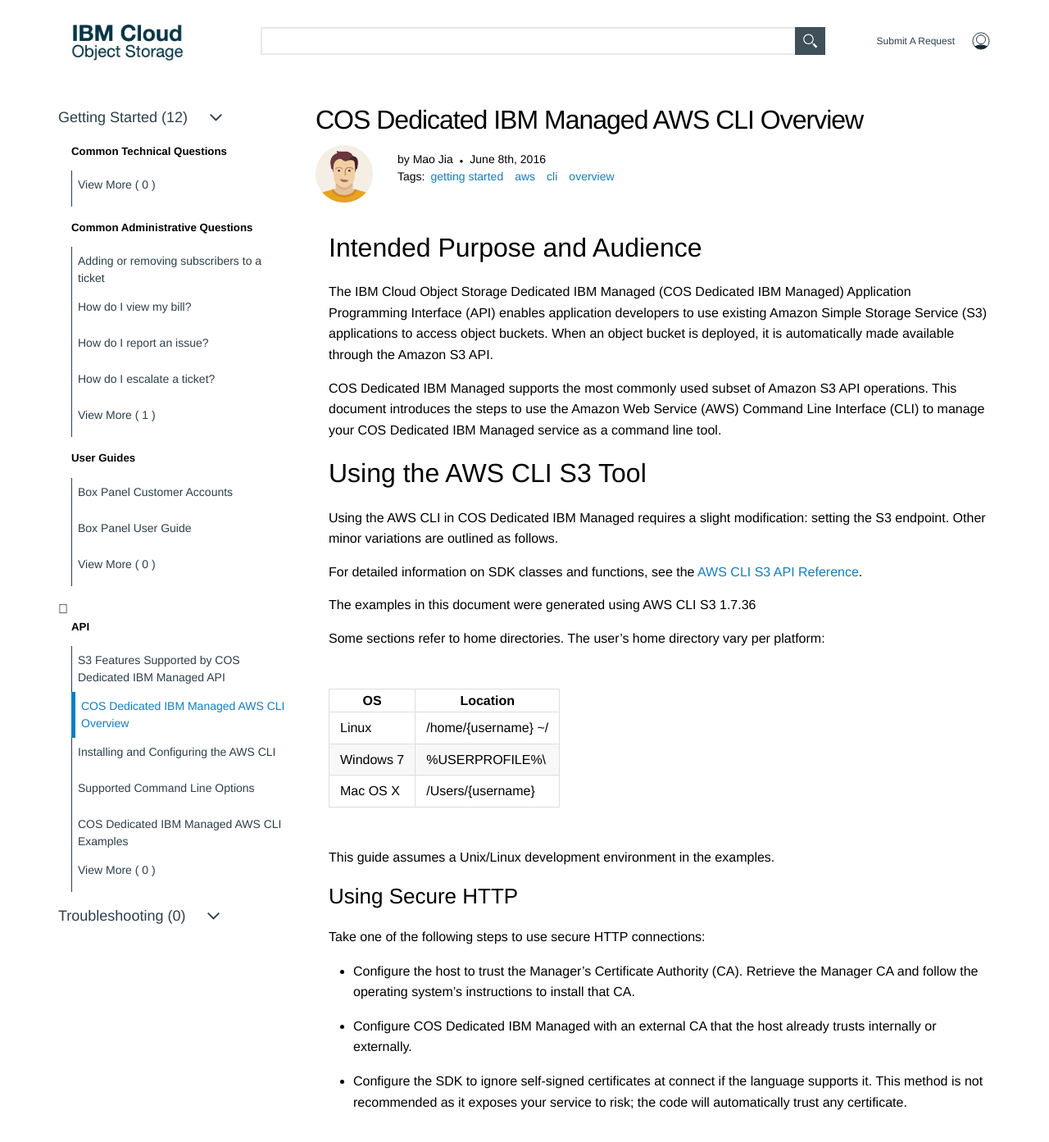
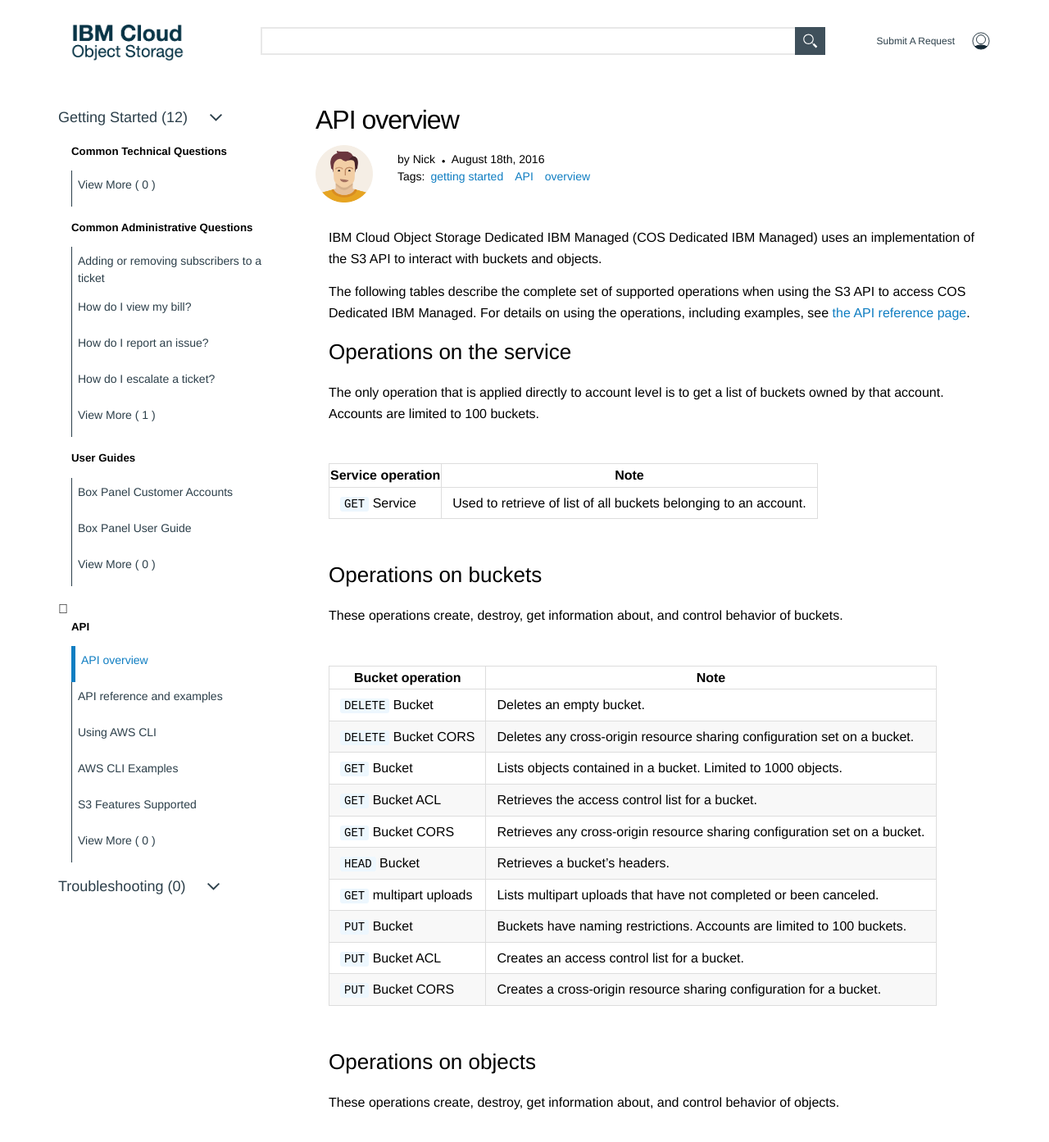
Before and after one commit to nglange/help-documentation, a Jekyll site: the page built from _api/Overview.md, in a window 1280 px wide and 1400 px high. Shown: the top 1393 px of the window at 82% size. Built offline with Jekyll 4.4.1, drawn with Linux system fonts in a browser that asks for light colours; some of the changed text lies outside the part shown.

Commit message:
Update API docs
Added the public API docs and modified the structure of the API section

````diff
--- a/_api/Config_AWS_CLI.md
+++ b/_api/CLI_Overview.md
@@ -1,15 +1,61 @@
 ---
 layout: page
-title:  "Installing and Configuring the AWS CLI"
+title:  "Using AWS CLI"
 featured: true
 weight: 3
-tags: [getting started, api, install, configure, AWS, CLI]
+tags: [getting started, aws, cli, overview]
 author: Mao Jia
 dateAdded: June 8th, 2016
 ---
 
+## Table of Contents
+* [Overview](#overview)
+* [Installing the AWS CLI](#installing-cli)
+* [Configuring Authentication](#configuring-authentication)
+* [Configuring the Storage Endpoint](#configuring-storage-endpoint)
+* [Using Other Options](#other-options)
+* [Supported Command Line Options](#supported-command-line)
+
+## Overview
+{: #overview}
+
+The IBM Cloud Object Storage Dedicated IBM Managed (COS Dedicated IBM Managed) Application Programming Interface (API) enables application developers to use existing Amazon Simple Storage Service (S3) applications to access object buckets. When an object bucket is deployed, it is automatically made available through the Amazon S3 API.
+
+COS Dedicated IBM Managed supports the most commonly used subset of Amazon S3 API operations. This document introduces the steps to use the Amazon Web Service (AWS) Command Line Interface (CLI) to manage your COS Dedicated IBM Managed service as a command line tool.
+
+
+### Using the AWS CLI S3 Tool
+{: #using-cli}
+
+Using the AWS CLI in COS Dedicated IBM Managed requires a slight modification: setting the S3 endpoint. Other minor variations are outlined as follows.
+
+For detailed information on SDK classes and functions, see the [AWS CLI S3 API Reference](http://docs.aws.amazon.com/cli/latest/reference/s3/index.html).
+
+The examples in this document were generated using AWS CLI S3 1.7.36
+
+Some sections refer to home directories. The user’s home directory vary per platform:
+
+| OS        |  Location           |
+|-----------|---------------------|
+| Linux     | /home/{username} ~/ |
+| Windows 7 | %USERPROFILE%\      |
+| Mac OS X  | /Users/{username}   |
+
+
+This guide assumes a Unix/Linux development environment in the examples.
+
+#### Using Secure HTTP
+
+Take one of the following steps to use secure HTTP connections:
+
+* Configure the host to trust the Manager’s Certificate Authority (CA). Retrieve the Manager CA and follow the operating system’s instructions to install that CA.
+
+* Configure COS Dedicated IBM Managed with an external CA that the host already trusts internally or externally.
+
+* Configure the SDK to ignore self-signed certificates at connect if the language supports it. This method is not recommended as it exposes your service to risk; the code will automatically trust any certificate.
+
 ## Installing the AWS CLI
-
+{: #installing-cli}
 
 
 The AWS CLI can be [downloaded from Amazon](http://aws.amazon.com/cli/). Make sure that you download a version higher than 1.7.42.
@@ -18,6 +64,7 @@
 
 
 ## Configuring Authentication
+{: #configuring-authentication}
 
 The COS Dedicated IBM Managed API supports AWS Signature v2 and v4 Authentication.
 
@@ -154,6 +201,7 @@
 ```
 
 ## Configuring the Storage Endpoint
+{: #configuring-storage-endpoint}
 
 The AWS CLI sends all requests to ``s3.amazonaws.com`` by default.
 
@@ -176,5 +224,24 @@
 
 
 ## Using Other Options
+{: #other-options}
+
 
 Additional options can be used in the main AWS CLI command. More information and examples can be found in the [Using High-Level s3 Commands with the AWS Command Line Interface](http://docs.aws.amazon.com/cli/latest/userguide/using-s3-commands.html).
+
+
+## Supported Command Line Options
+
+{: #supported-command-line}
+
+S3 operations the COS Dedicated IBM Managed API supports might not map directly to these AWS CLI commands. The supported AWS CLI command lines are as follows. The unsupported options are noted.
+
+| Command  | Description         | Supported   | Unsupported options  |
+|----------|---------------------|-------------|----------------------|
+| cp       | Copies a local file or S3 Object to another location locally or in S3. | Yes | --acl Bucket-owner-read option --acl Bucket-owner-full-control --website -redirect --source-region --grants full={emailAddress\|userName} |
+| ls       | List S3 Objects and common prefixes under a prefix or all S3 Buckets. | Yes | --output |
+| mb       | Creates an S3 Bucket.  |  Yes |   |
+| mv       | Moves a local file or S3 Object to another location locally or in S3. | Yes   | --acl Bucket-owner-read option --acl Bucket-owner-full-control --website -redirect --source-region --grants full={emailAddress\|userName} |
+| rb       | Deletes an S3 Bucket.  | Yes |  |
+| sync     | Syncs directories and S3 prefixes. Recursively copies new and updated files from the source directory to the destination. Only creates folders in the destination if they contain one or more files. | Yes | --acl Bucket-owner-read option --acl Bucket-owner-full-control --website -redirect --source-region --grants full={emailAddress\|userName} |
+| website | Set the website configuration for a Bucket. |No| |
--- a/_api/Examples.md
+++ b/_api/Examples.md
@@ -1,8 +1,8 @@
 ---
 layout: page
-title:  "COS Dedicated IBM Managed AWS CLI Examples"
+title:  "AWS CLI Examples"
 featured: true
-weight: 5
+weight: 4
 tags: [getting started, api, example]
 author: Mao Jia
 dateAdded: June 8th, 2016
--- a/_api/Overview.md
+++ b/_api/Overview.md
@@ -1,47 +1,62 @@
 ---
 layout: page
-title:  "COS Dedicated IBM Managed AWS CLI Overview"
+title:  "API overview"
 featured: true
 weight: 1
-tags: [getting started, aws, cli, overview]
-author: Mao Jia
-dateAdded: June 8th, 2016
+tags: [getting started, API, overview]
+author: Nick
+dateAdded: August 18th, 2016
 ---
 
 
+IBM Cloud Object Storage Dedicated IBM Managed (COS Dedicated IBM Managed) uses an implementation of the S3 API to interact with buckets and objects.
 
-## Intended Purpose and Audience
+The following tables describe the complete set of supported operations when using the S3 API to access COS Dedicated IBM Managed.  For details on using the operations, including examples, see [the API reference page]({{ site.baseurl }}/gettingstarted/api/reference).
 
-The IBM Cloud Object Storage Dedicated IBM Managed (COS Dedicated IBM Managed) Application Programming Interface (API) enables application developers to use existing Amazon Simple Storage Service (S3) applications to access object buckets. When an object bucket is deployed, it is automatically made available through the Amazon S3 API.
+### Operations on the service
 
-COS Dedicated IBM Managed supports the most commonly used subset of Amazon S3 API operations. This document introduces the steps to use the Amazon Web Service (AWS) Command Line Interface (CLI) to manage your COS Dedicated IBM Managed service as a command line tool.
+The only operation that is applied directly to account level is to get a list of buckets owned by that account. Accounts are limited to 100 buckets.
 
+| Service operation | Note |
+|:----|:---|
+| `GET` Service | Used to retrieve of list of all buckets belonging to an account. |
 
-## Using the AWS CLI S3 Tool
+### Operations on buckets
 
-Using the AWS CLI in COS Dedicated IBM Managed requires a slight modification: setting the S3 endpoint. Other minor variations are outlined as follows.
+These operations create, destroy, get information about, and control behavior of buckets.
 
-For detailed information on SDK classes and functions, see the [AWS CLI S3 API Reference](http://docs.aws.amazon.com/cli/latest/reference/s3/index.html).
+| Bucket operation | Note |
+|:----|:---|
+| `DELETE` Bucket | Deletes an empty bucket.   |
+| `DELETE` Bucket CORS | Deletes any cross-origin resource sharing configuration set on a bucket. |
+| `GET` Bucket | Lists objects contained in a bucket.  Limited to 1000 objects. |
+| `GET` Bucket ACL |Retrieves the access control list for a bucket.|
+| `GET` Bucket CORS |Retrieves any cross-origin resource sharing configuration set on a bucket.|
+| `HEAD` Bucket | Retrieves a bucket's headers. |
+| `GET` multipart uploads | Lists multipart uploads that have not completed or been canceled. |
+| `PUT` Bucket | Buckets have naming restrictions. Accounts are limited to 100 buckets. |
+| `PUT` Bucket ACL | Creates an access control list for a bucket. |
+| `PUT` Bucket CORS | Creates a cross-origin resource sharing configuration for a bucket.|
 
-The examples in this document were generated using AWS CLI S3 1.7.36
+### Operations on objects
 
-Some sections refer to home directories. The user’s home directory vary per platform:
+These operations create, destroy, get information about, and control behavior of objects.
 
-| OS        |  Location           |
-|-----------|---------------------|
-| Linux     | /home/{username} ~/ |
-| Windows 7 | %USERPROFILE%\      |
-| Mac OS X  | /Users/{username}   |
-
-
-This guide assumes a Unix/Linux development environment in the examples.
-
-### Using Secure HTTP
-
-Take one of the following steps to use secure HTTP connections:
-
-* Configure the host to trust the Manager’s Certificate Authority (CA). Retrieve the Manager CA and follow the operating system’s instructions to install that CA.
-
-* Configure COS Dedicated IBM Managed with an external CA that the host already trusts internally or externally.
-
-* Configure the SDK to ignore self-signed certificates at connect if the language supports it. This method is not recommended as it exposes your service to risk; the code will automatically trust any certificate.
+| Object operation | Note |
+| :---------------| :------|
+| `DELETE` Object | Deletes an object from a bucket.
+| `DELETE` Multiple Objects  | Deletes multiple objects from a bucket.
+| `GET` Object | Retrieves an object from a bucket.
+| `GET` Object ACL | Retrieves an object's access control list.
+| `HEAD` Object | Retrieves an object's headers.
+| `OPTIONS` Object | Checks CORS configuration to see if a specific request can be sent.
+| `POST` Object | Adds an object to a bucket using HTML forms.
+| `PUT` Object | Adds an object to a bucket.
+| `PUT` Object ACL | Creates an access control list for an object.
+| `PUT` Object (Copy) | Creates a copy of an object. |
+| Initiate Multipart Upload | Creates an upload ID for a given set of parts to be uploaded.
+| Upload Part | Uploads a part of an object associated with an upload ID.
+| Upload Part (Copy) | Uploads a part of an existing object associated with an upload ID.
+| Complete Multipart Upload | Assembles an object from parts associated with an upload ID.
+| Abort Multipart Upload | Stops upload of parts associated with an upload ID.
+| List Parts | Returns a list of parts associated with an upload ID
````
Also changed, not shown: _api/COS_API.md (+5 -2 lines), _api/Supported_Command_Line_Options.md (deleted, +0 -23 lines), _api/reference.md (added, +422 -0 lines).
